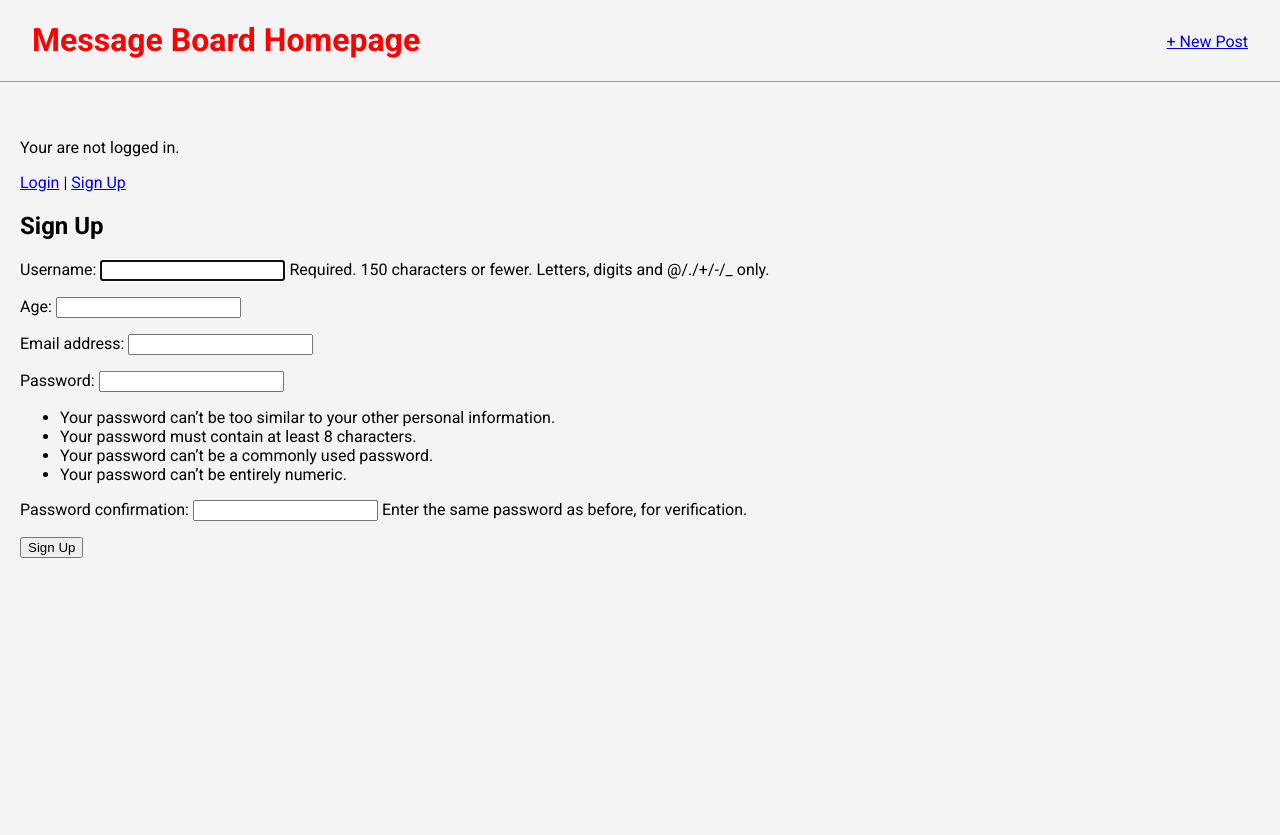
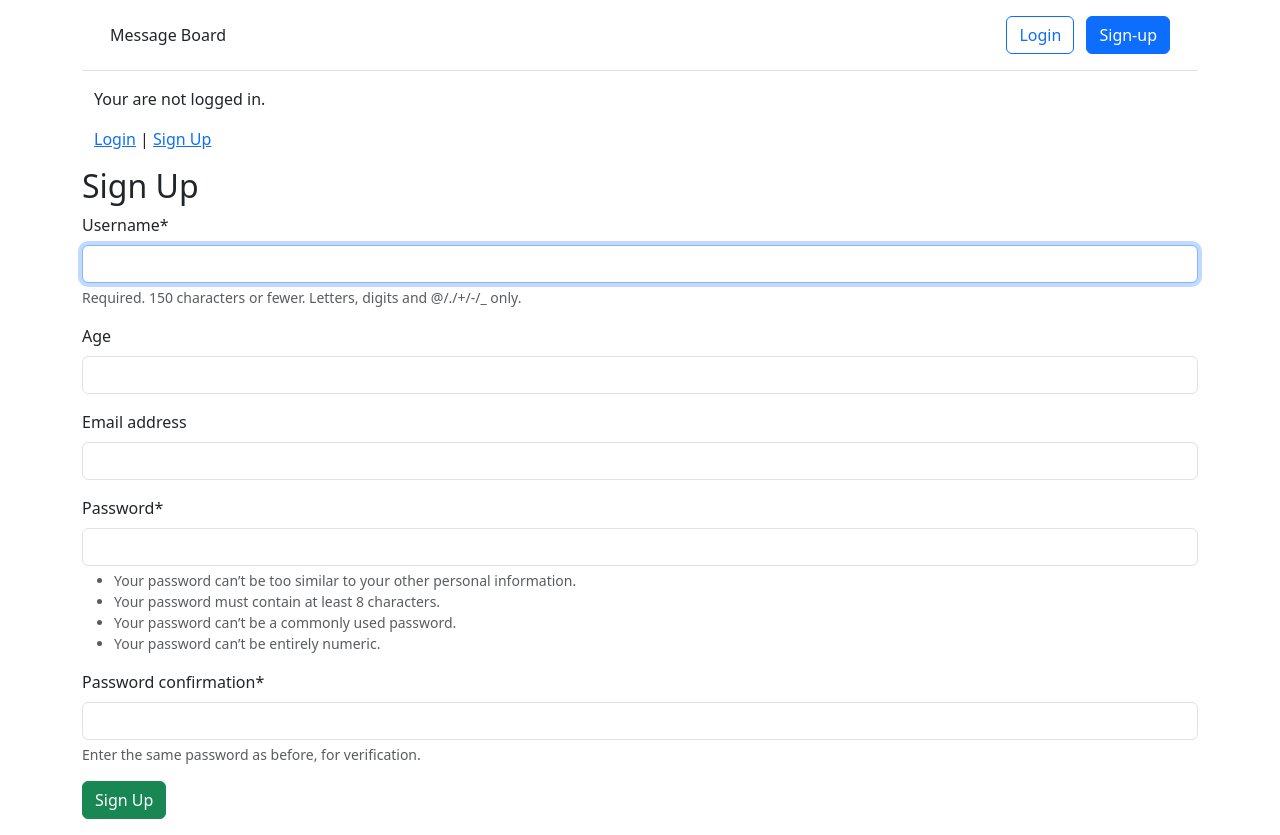
Before and after one commit to Wendbley/Blog_django_for_beginners, a Django app: page /accounts/signup/ in a window 1280 px wide. Before the commit the page ends 558 px from the top, so only its background shows below. Run offline with Django 5.2, Linux system fonts and the light colour scheme; some libraries are stand-ins or nearby versions.

Commit message:
added crispy-forms and bootstrap for styling, signup/login forms updated

```diff
--- a/templates/base.html
+++ b/templates/base.html
@@ -1,22 +1,47 @@
 {% load static %}
 <html>
 	<head>
-		<title>Message Board Homepage</title>
+		<title>{% block title %} Message Board Homepage{% endblock %}</title>
+		<meta name="viewport" content="width=device-width, initial-scale=1, shirnk-to-fit=no" />
 		<link
 			href="https://fonts.googleapis.com/css2?family=Roboto:wght@400;700&display=swap"
 			rel="stylesheet" />
-		<link
+			<!-- Bootstrap CSS -->
+			<link href="https://cdn.jsdelivr.net/npm/bootstrap@5.3.8/dist/css/bootstrap.min.css" rel="stylesheet" integrity="sha384-sRIl4kxILFvY47J16cr9ZwB07vP4J8+LH7qKQnuqkuIAvNWLzeN8tE5YBujZqJLB" crossorigin="anonymous">
+  </head>
+		{% comment %} <link
 			rel="stylesheet"
 			type="text/css"
-			href="{% static 'css/styles.css' %}" />
+			href="{% static 'css/styles.css' %}" /> {% endcomment %}
 	</head>
 	<body>
-		<header>
-			<div class="nav-left">
-				<h1><a href="{% url 'home' %}">Message Board Homepage</a></h1>
-			</div>
-			<div class="nav-right">
-				<a href="{% url 'post_new' %}">+ New Post</a>
+		<div class="container">
+		<header class="p-3 mb-3 border-bottom">
+			<div class="container">
+			<div class="d-flex flex-wrap align-items-center justify-content-center justify-content-lg-start">
+				<a class="navbar-brand" href="{% url 'home' %}">Message Board </a>
+				<ul class="nav col-12 col-lg-auto me-lg-auto mb-2 justify-content-center mb-md-0">
+					{% if user.is_authenticated %}
+					<li><a href="#" class="nav-link px-2 link-dark">+ New</a></li>
+				</ul>
+				<div class="dropdown text-end">
+					<a href="#" class="d-block link-dark text-decoration-none dropdown-toggle" data-bs-toggle="dropdown" aria-expanded="false" id="dropdownUser1">
+						{{ user.username}}
+						</a>
+					<ul class="dropdown-menu text-small" aria-labelledby="dropdownUser1">
+						<li><a class="dropdown-item" href="{% url 'password_change' %}">Change password</a></li>
+
+						<li><a class="dropdown-item" href="{% url 'logout' %}">Log out</a></li>
+					</ul>
+				</div>
+				{% else %}
+				</ul>
+				<div class="text-end">
+					<a href="{% url 'login' %}" class="btn btn-outline-primary me-2">Login</a>
+					<a href="{% url 'signup' %}" class="btn btn-primary">Sign-up</a>
+				</div>
+				{% endif %}
+				</div>
 			</div>
 		</header>
 		<div class="container">
@@ -33,7 +58,10 @@
 			<p>
 				<a href="{% url 'login' %}">Login</a> | <a href="{% url 'signup' %}">Sign Up</a>
 			</p>
-			{% endif %} {% block content %} {% endblock %}
 		</div>
+		<main>{% endif %} {% block content %} {% endblock %}</main>
+		</div>
+		<!-- Bootstrap JS Bundle with Popper: JavaScript Bundele -->
+		<script src="https://cdn.jsdelivr.net/npm/bootstrap@5.3.8/dist/js/bootstrap.bundle.min.js" integrity="sha384-FKyoEForCGlyvwx9Hj09JcYn3nv7wiPVlz7YYwJrWVcXK/BmnVDxM+D2scQbITxI" crossorigin="anonymous"></script>
 	</body>
 </html>
--- a/templates/registration/signup.html
+++ b/templates/registration/signup.html
@@ -1,11 +1,13 @@
 <!-- templates/registration/signup.html -->
  {% extends "base.html" %}
+ {% load crispy_forms_tags %}
+ {% block title %} Sign Up {% endblock %}
 
     {% block content %}
     <h2>Sign Up</h2>
     <form method="post">
         {% csrf_token %}
-        {{ form.as_p }}
-        <button type="submit">Sign Up</button>
+        {{ form | crispy }}
+        <button type="submit" class="btn btn-success">Sign Up</button>
     </form>
     {% endblock %}
```
Also changed, not shown: django_project/settings.py (+7 -0 lines), templates/registration/login.html (+5 -2 lines), db.sqlite3.
